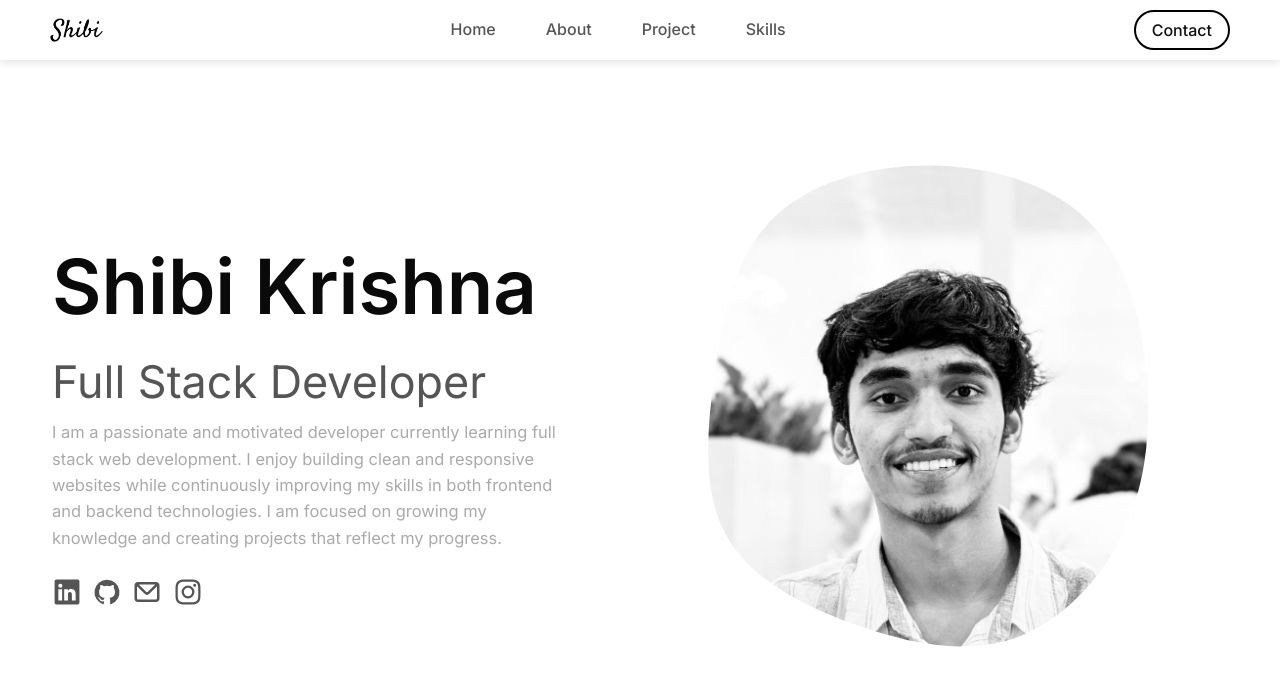
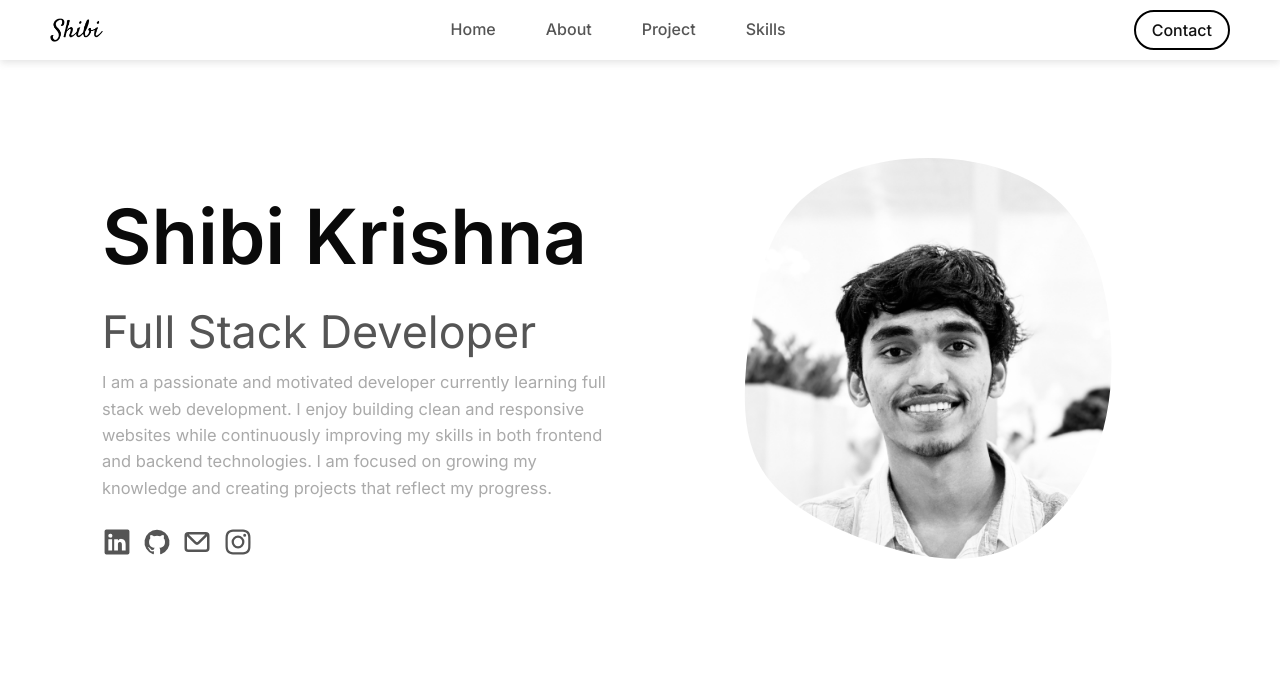
Before and after one commit to Shibi404/portfolio, a React (Vite) app: page / in a window 1280 px wide. Shown: the top 686 px of the page. Built offline with nearby package versions, Linux system fonts and the light colour scheme.

Commit message:
Portfolio: Reduce max dimensions of image container from 600px to 500px
- Adjusted max-width and max-height from 600px to 500px for better responsiveness on smaller screens.

```diff
--- a/src/styles/home.css
+++ b/src/styles/home.css
@@ -44,8 +44,8 @@
 .home-picture {
     width: 50vw;
     height: 50vw;
-    max-width: 600px;
-    max-height: 600px;
+    max-width: 500px;
+    max-height: 500px;
     display: flex;
     align-items: center;
     justify-content: center;
```
